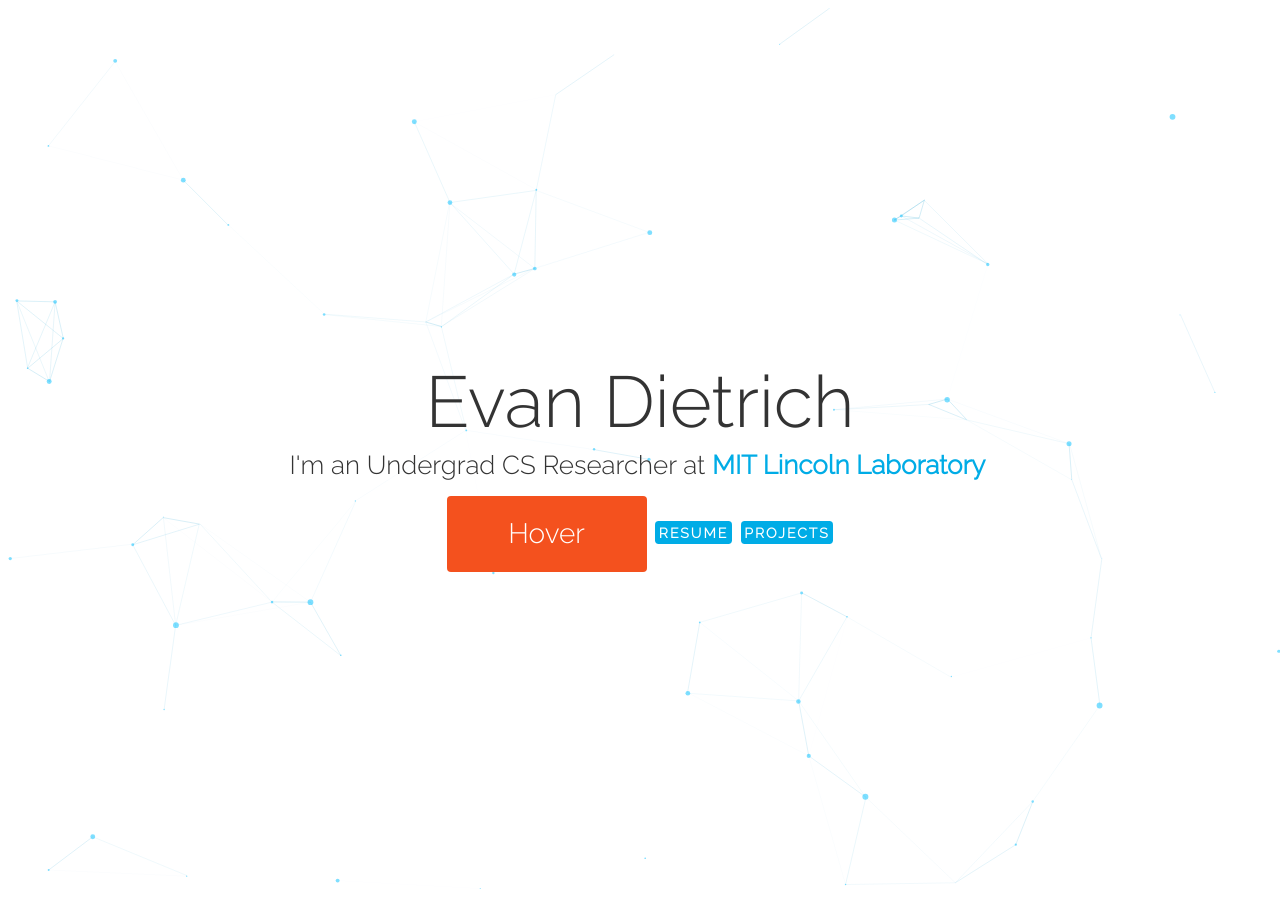
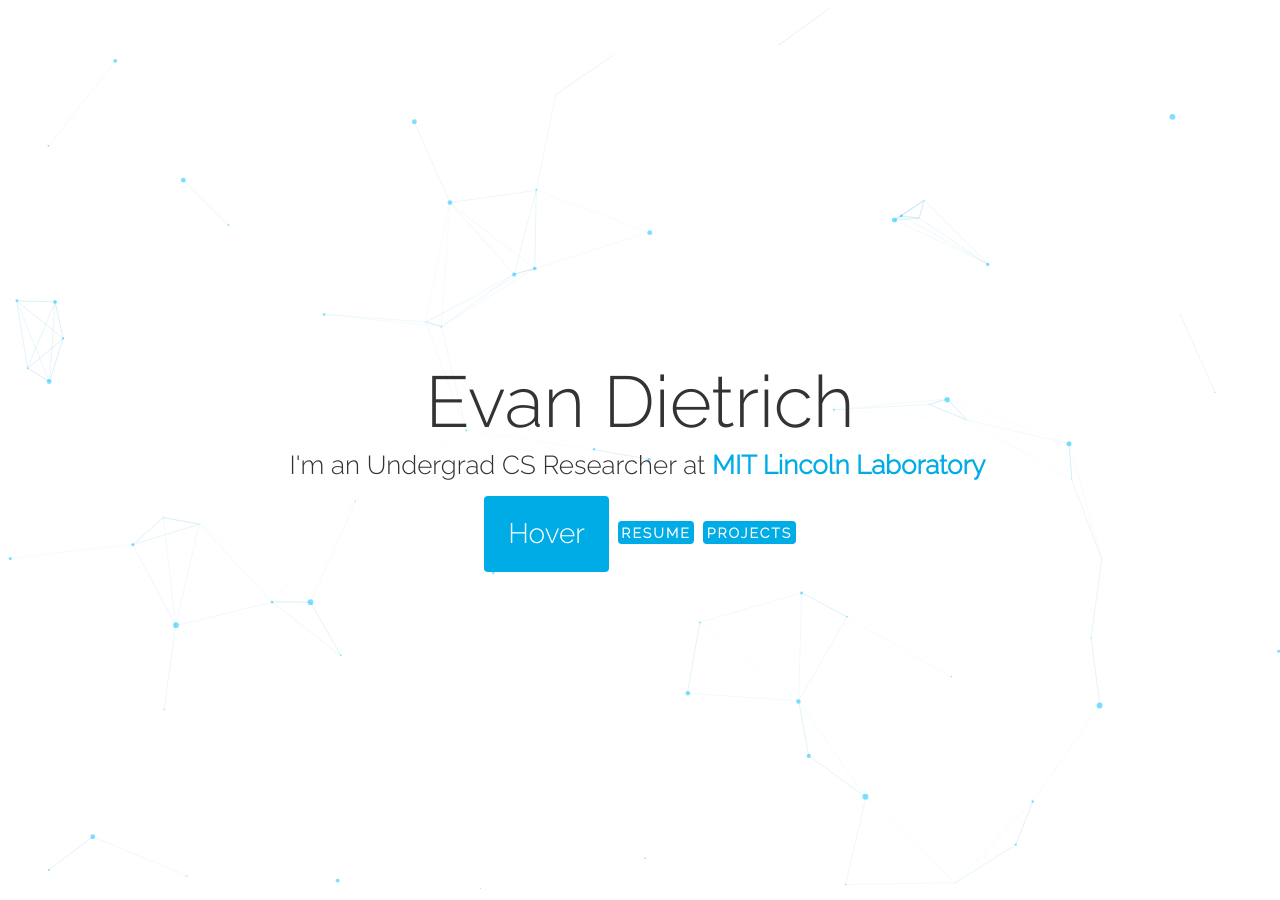
Before and after one commit to EvanDietrich/EvanDietrich.github.io, a Jekyll site: the page index.html, which Jekyll copies as it is, in a window 1280 px wide. Built offline with Jekyll 4.4.1, drawn with Linux system fonts in a browser that asks for light colours; nearby versions of some CDN libraries.

Commit message:
Update style.css

```diff
--- a/css/style.css
+++ b/css/style.css
@@ -67,16 +67,27 @@ a:visited {
 .button {
   display: inline-block;
   border-radius: 4px;
-  background-color: #f4511e;
+  background-color: #00ace6;
   border: none;
-  color: #FFFFFF;
+  color: #ffffff;
   text-align: center;
   font-size: 28px;
   padding: 20px;
-  width: 200px;
+  width: 125px;
   transition: all 0.5s;
   cursor: pointer;
   margin: 5px;
+
+/*    position: relative;
+    text-decoration: none;
+    width: 125px;
+    padding: 3.7px;
+    text-align: center;
+    letter-spacing: 2px;
+    background-color: #00ace6;
+    margin-right: 5px;
+    border-radius: 3.7px;
+    cursor: pointer;*/
 }
 
 .button span {
```
